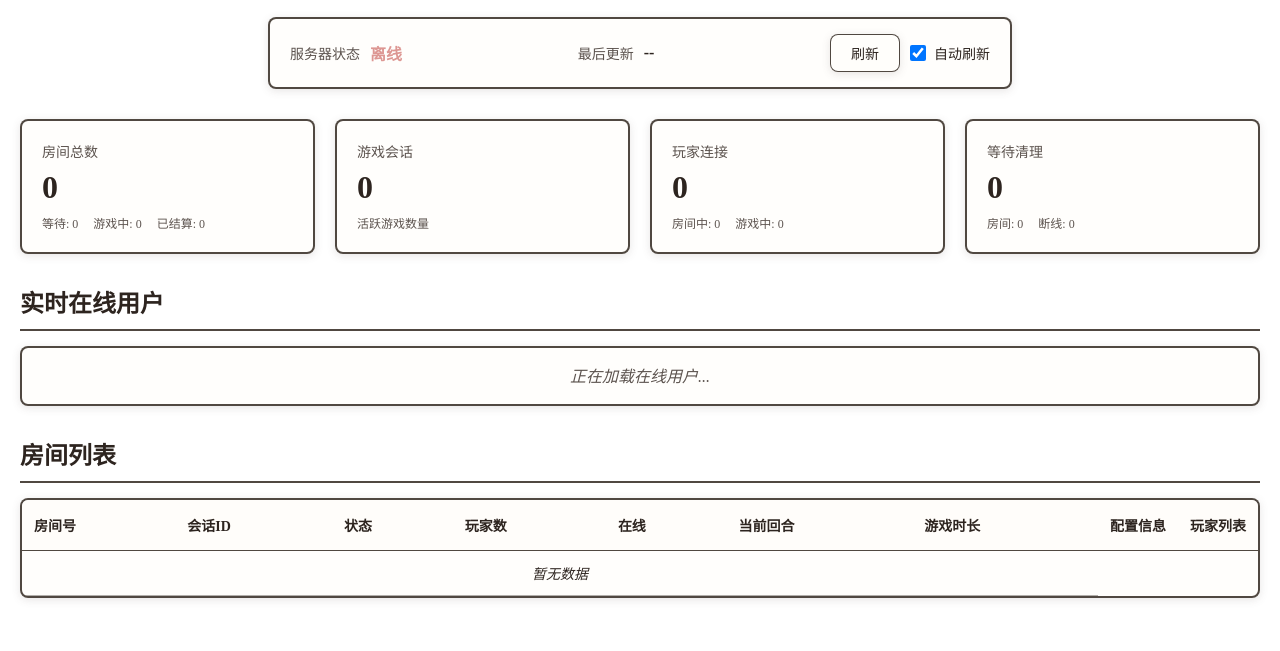
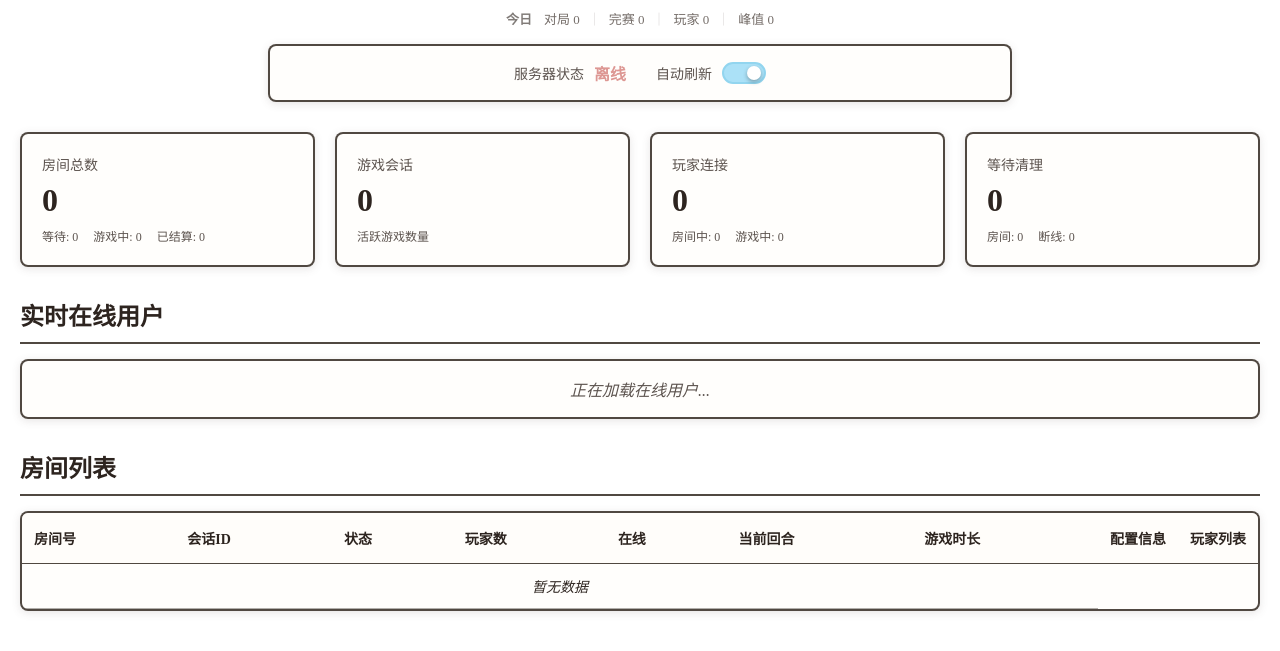
Before and after one commit to LYFANTASTIC/MinimalistAeroplaneChess, a website built with Vite: page frontend/admin.html in a window 1280 px wide. Shown: the part 69-720 px from the top of the page. Built offline with nearby package versions, Linux system fonts and the light colour scheme; no server answers.

Commit message:
feat(admin): 新增每日游戏统计功能及管理面板展示

```diff
--- a/frontend/admin.html
+++ b/frontend/admin.html
@@ -12,20 +12,27 @@
     <div class="admin-container">
         <header class="admin-header">
             <h1>极简飞行棋管理面板</h1>
+                    <!-- 今日统计 -->
+        <div class="daily-stats" id="dailyStats">
+            <span class="daily-stats-label">今日</span>
+            <span class="daily-stat" id="statGames">对局 0</span>
+            <span class="daily-stat-divider">｜</span>
+            <span class="daily-stat" id="statFinished">完赛 0</span>
+            <span class="daily-stat-divider">｜</span>
+            <span class="daily-stat" id="statPlayers">玩家 0</span>
+            <span class="daily-stat-divider">｜</span>
+            <span class="daily-stat" id="statPeak">峰值 0</span>
+        </div>
             <div class="status-bar">
                 <div class="status-item">
                     <span class="status-label">服务器状态</span>
                     <span class="status-value online" id="serverStatus">在线</span>
                 </div>
                 <div class="status-item">
-                    <span class="status-label">最后更新</span>
-                    <span class="status-value" id="lastUpdate">--</span>
-                </div>
-                <div class="status-item">
-                    <button class="refresh-btn" id="refreshBtn">刷新</button>
-                    <label class="auto-refresh-toggle">
+                    <span class="status-label">自动刷新</span>
+                    <label class="toggle-switch">
                         <input type="checkbox" id="autoRefresh" checked>
-                        <span>自动刷新</span>
+                        <span class="toggle-slider"></span>
                     </label>
                 </div>
             </div>
--- a/frontend/css/admin.css
+++ b/frontend/css/admin.css
@@ -103,8 +103,9 @@ body {
     display: flex;
     width: 60%;
     margin-left: 20%;
-    justify-content: space-between;
+    justify-content: center;
     align-items: center;
+    gap: 30px;
     background: var(--bg-soft);
     border: 2px solid var(--border-light);
     border-radius: var(--radius-base);
@@ -116,6 +117,35 @@ body {
     display: flex;
     align-items: center;
     gap: 10px;
+    font-size: 14px;
+}
+
+/* 今日统计 */
+.daily-stats {
+    display: flex;
+    align-items: center;
+    justify-content: center;
+    flex-wrap: wrap;
+    gap: 8px;
+    margin: -8px 0 16px 0;
+    font-size: 13px;
+    color: var(--text-gray);
+    opacity: 0.85;
+}
+
+.daily-stats-label {
+    font-weight: 600;
+    color: var(--text-primary);
+    opacity: 0.7;
+    margin-right: 4px;
+}
+
+.daily-stat-divider {
+    opacity: 0.3;
+}
+
+.daily-stat {
+    white-space: nowrap;
 }
 
 .status-label {
@@ -136,39 +166,53 @@ body {
     color: var(--player-4-border);
 }
 
-/* 按钮 */
-.refresh-btn {
-    background: var(--bg-soft);
-    border: 1.5px solid var(--border-light);
-    color: var(--text-primary);
-    padding: 8px 20px;
-    border-radius: var(--radius-base);
+.toggle-switch {
+    position: relative;
+    display: inline-block;
+    width: 44px;
+    height: 22px;
     cursor: pointer;
-    font-size: 14px;
-    transition: all 0.3s;
-    box-shadow: var(--modal-shadow);
 }
 
-.refresh-btn:hover {
-    background: var(--bg-medium);
-    border-color: var(--border-medium);
-    transform: translateY(-1px);
-    box-shadow: var(--modal-shadow);
+.toggle-switch input[type="checkbox"] {
+    display: none;
 }
 
-.auto-refresh-toggle {
-    display: flex;
-    align-items: center;
-    gap: 8px;
-    cursor: pointer;
-    font-size: 14px;
-    color: var(--text-primary);
+.toggle-slider {
+    position: absolute;
+    top: 0;
+    left: 0;
+    right: 0;
+    bottom: 0;
+    background: transparent;
+    border: 2px solid var(--border-light);
+    border-radius: 14px;
+    transition: all 0.3s ease-in-out;
 }
 
-.auto-refresh-toggle input[type="checkbox"] {
-    width: 16px;
-    height: 16px;
-    cursor: pointer;
+.toggle-slider::after {
+    content: "";
+    position: absolute;
+    width: 14px;
+    height: 14px;
+    left: 3px;
+    top: 2px;
+    background: #2d241f;
+    border-radius: 999px;
+    transition: all 0.3s ease-in-out;
+    box-shadow: 0 1px 2px rgba(0, 0, 0, 0.2);
+}
+
+.toggle-switch input[type="checkbox"]:checked+.toggle-slider {
+    background: #abe1f7;
+    border-color: #92d5ef;
+    box-shadow: none;
+}
+
+.toggle-switch input[type="checkbox"]:checked+.toggle-slider::after {
+    transform: translateX(20px);
+    background: #ffffff;
+    box-shadow: 0 2px 4px rgba(0, 0, 0, 0.3);
 }
 
 /* 统计卡片 */
@@ -310,6 +354,7 @@ body {
     color: var(--text-gray);
     padding: 0px;
     font-style: italic;
+    align-self: center;
 }
 
 .data-table thead {
@@ -668,14 +713,12 @@ a.session-id:hover {
     }
 
     .online-users-container {
-        display: grid;
-        grid-template-columns: repeat(2, 1fr);
-        gap: 8px;
+        gap: 6px;
         padding: 10px;
     }
 
     .user-tag {
-        width: 100%;
+        width: auto;
         justify-content: flex-start;
         padding: 4px 8px;
         font-size: 11px;
@@ -709,12 +752,6 @@ a.session-id:hover {
         gap: 10px;
     }
 
-    .status-item {
-        flex-direction: column;
-        align-items: flex-start;
-        gap: 5px;
-    }
-
     .status-label {
         font-size: 12px;
     }
@@ -729,8 +766,11 @@ a.session-id:hover {
         width: 100%;
     }
 
-    .auto-refresh-toggle {
+    .daily-stats {
         font-size: 12px;
+        gap: 6px;
+        margin: -4px 0 12px 0;
+        padding: 0 12px;
     }
 
     .stats-overview {
--- a/frontend/js/admin.js
+++ b/frontend/js/admin.js
@@ -15,7 +15,6 @@ class AdminPanel {
 
     init() {
         // 绑定事件
-        document.getElementById('refreshBtn').addEventListener('click', () => this.fetchAllData());
         document.getElementById('autoRefresh').addEventListener('change', (e) => {
             this.autoRefreshEnabled = e.target.checked;
             if (this.autoRefreshEnabled) {
@@ -50,20 +49,21 @@ class AdminPanel {
 
     async fetchAllData() {
         try {
-            // 获取统计、房间数据和在线用户数据
-            const [statsData, roomsData, onlineUsersData] = await Promise.all([
+            // 获取统计、房间、在线用户和每日数据
+            const [statsData, roomsData, onlineUsersData, dailyStats] = await Promise.all([
                 this.fetchStats(),
                 this.fetchRooms(),
-                this.fetchOnlineUsers()
+                this.fetchOnlineUsers(),
+                this.fetchDailyStats()
             ]);
 
             // 更新界面
             this.updateStats(statsData);
             this.updateCombinedTable(roomsData);
             this.updateOnlineUsers(onlineUsersData);
+            this.updateDailyStats(dailyStats);
 
-            // 更新时间戳
-            this.updateLastUpdateTime();
+            // 更新服务器状态
             this.setServerStatus('online');
         } catch (error) {
             console.error('获取数据失败:', error);
@@ -328,16 +328,28 @@ class AdminPanel {
         return phaseMap[phase] || phase;
     }
 
-    updateLastUpdateTime() {
-        const now = new Date();
-        const timeStr = now.toLocaleTimeString('zh-CN');
-        document.getElementById('lastUpdate').textContent = timeStr;
-    }
-
     setServerStatus(status) {
         const statusEl = document.getElementById('serverStatus');
         statusEl.className = `status-value ${status}`;
         statusEl.textContent = status === 'online' ? '在线' : '离线';
+    }
+
+    async fetchDailyStats() {
+        const url = `${this.apiBaseUrl}/api/daily-stats`;
+        const response = await fetch(url);
+        if (!response.ok) {
+            throw new Error(`HTTP ${response.status}: ${response.statusText}`);
+        }
+        const data = await response.json();
+        return data;
+    }
+
+    updateDailyStats(daily) {
+        if (!daily) return;
+        document.getElementById('statGames').textContent = `对局 ${daily.gamesPlayed || 0}`;
+        document.getElementById('statFinished').textContent = `完赛 ${daily.gamesFinished || 0}`;
+        document.getElementById('statPlayers').textContent = `玩家 ${daily.uniquePlayers || 0}`;
+        document.getElementById('statPeak').textContent = `峰值 ${daily.peakOnline || 0}`;
     }
 }
 
```
Also changed, not shown: backend/server.cjs (+75 -0 lines).
